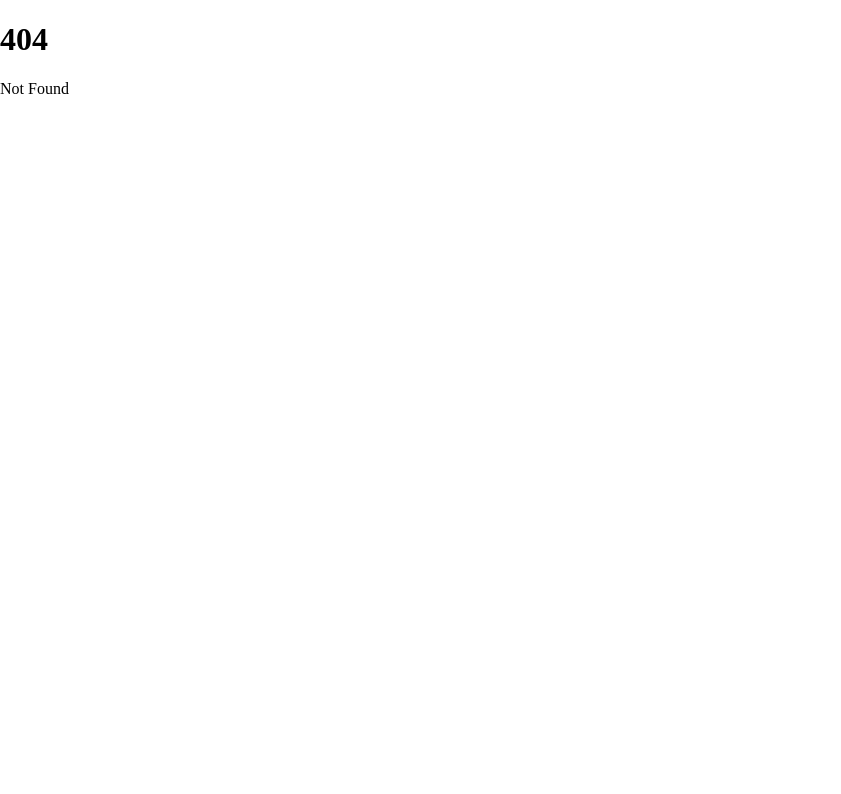
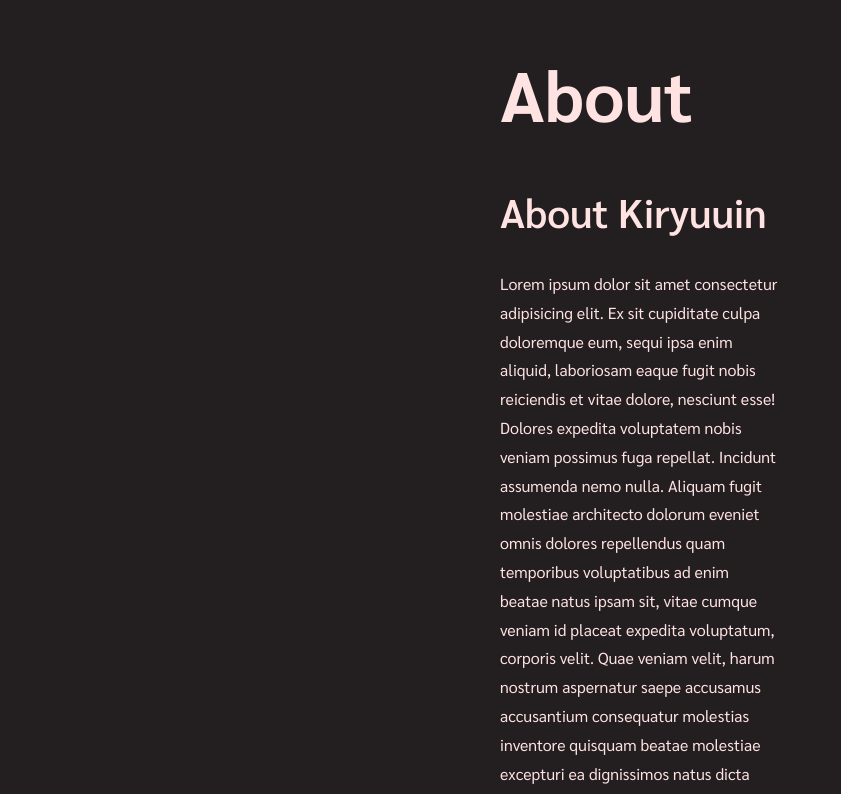
Before and after one commit to KiryuuinNFB/KiryuuinNet, a SvelteKit app in the folder Kiryuuinnet/front/Kiryuuinnet/: page /about in a window 1280 px wide. Before the commit this address had no page. Shown: the top 794 px of the page, without its empty margins (0-841 px from the left). Built offline with nearby package versions, Linux system fonts and the light colour scheme.

Commit message:
added about me page

```diff
--- a/Kiryuuinnet/front/Kiryuuinnet/src/routes/(main)/+page.svelte
+++ b/Kiryuuinnet/front/Kiryuuinnet/src/routes/(main)/+page.svelte
@@ -1,5 +1,5 @@
 <script>
-	let sitetitle = "Kafkarchive";
+	let sitetitle = "Kiryuuinnet";
 	import Heading from "../head.svelte"
 </script>
 
@@ -7,7 +7,7 @@
 
 <body>
     <div class="content">
-        <h1 class="topic">Kiryuuin.net</h1>
-        <p class="walloftext">ดดดด</p>
+        <h1 class="topic">site title</h1>
+        <p class="walloftext">Lorem ipsum dolor sit amet consectetur adipisicing elit. Perferendis expedita, unde necessitatibus fuga aperiam dolores temporibus voluptatibus voluptatem ducimus dignissimos! Voluptatibus deleniti minus laboriosam ipsam reiciendis et, fugiat, sequi repellendus ullam voluptatum iure fuga corporis beatae atque natus blanditiis velit, ut nisi saepe eius eligendi veritatis? Animi quia ab tenetur ipsa necessitatibus suscipit? Ut animi rerum vero, necessitatibus nisi ullam.</p>
     </div>
 </body>
--- /dev/null
+++ b/Kiryuuinnet/front/Kiryuuinnet/src/routes/(main)/about/+page.svelte
@@ -0,0 +1,18 @@
+<script>
+	let sitetitle = "About | Kiryuuinnet";
+	import Heading from "../../head.svelte"
+</script>
+
+<Heading bind:SiteHead={sitetitle}/>
+
+<body>
+	<div class="content">
+		<h1 class="topic">About</h1>
+		<h2 class="subtopic">About Kiryuuin</h2>
+		<div class="walloftext">
+			<p>
+				Lorem ipsum dolor sit amet consectetur adipisicing elit. Ex sit cupiditate culpa doloremque eum, sequi ipsa enim aliquid, laboriosam eaque fugit nobis reiciendis et vitae dolore, nesciunt esse! Dolores expedita voluptatem nobis veniam possimus fuga repellat. Incidunt assumenda nemo nulla. Aliquam fugit molestiae architecto dolorum eveniet omnis dolores repellendus quam temporibus voluptatibus ad enim beatae natus ipsam sit, vitae cumque veniam id placeat expedita voluptatum, corporis velit. Quae veniam velit, harum nostrum aspernatur saepe accusamus accusantium consequatur molestias inventore quisquam beatae molestiae excepturi ea dignissimos natus dicta quidem iure. Tenetur dolores, corporis in repudiandae ex totam reiciendis eveniet illum nemo aliquam asperiores rem quas modi vero consequatur perspiciatis dignissimos cupiditate animi maxime delectus laborum enim? Expedita commodi porro eos itaque.
+			</p>
+		</div>
+	</div>
+</body>
--- a/Kiryuuinnet/front/Kiryuuinnet/src/routes/head.svelte
+++ b/Kiryuuinnet/front/Kiryuuinnet/src/routes/head.svelte
@@ -1,6 +1,4 @@
 <script>
-
-
     export let SiteHead;
 </script>
 
--- a/Kiryuuinnet/front/Kiryuuinnet/static/themes/dark.css
+++ b/Kiryuuinnet/front/Kiryuuinnet/static/themes/dark.css
@@ -6,14 +6,65 @@
 
 body {
     min-height: 60vh;
-    background-color: #ffffff;
+    background-color: var(--main);
     margin: 0px;
     padding: 0px;
 }
 
+:root {
+    --accent: #ffe2e2;
+    --highlight-color: #ffe2e2;
+    --highlight-text-color: #231e20;
+    --main: #231e20;
+}
+
+:root::-webkit-scrollbar {
+    width: 6px;
+
+    -webkit-transition: 0.5s;
+    transition: 0.5s;
+  }
+
+:root::-webkit-scrollbar-track {
+    background: #170a10;
+  }
+
+:root::-webkit-scrollbar-thumb {
+    background: #260f1a;
+    border-radius: 2px;
+
+  }
+
+:root::-webkit-scrollbar-thumb:hover {
+    background: var(--highlight-color);
+  }
+
+::selection {
+    background: var(--highlight-color);
+    color: var(--highlight-text-color);
+  }
+
+.content {
+    font-family: Sarabun, Arial;
+    color: var(--accent);
+    margin-top: 30px;
+    margin-left: 500px;
+    margin-right: 500px;
+}
+
+.topic {
+    font-family: Sarabun, Arial;
+    font-size: 70px;
+    font-weight: 700;
+}
+
+.subtopic {
+    font-size: 40px;
+    font-weight: 600;
+}
+
 .walloftext {
     font-family: Sarabun, Arial;
-    color: #000000;
     font-size: 16px;
     line-height: 1.8;
 }
```
Also changed, not shown: Kiryuuinnet/front/Kiryuuinnet/src/routes/(main)/empty/+page.svelte (added, +14 -0 lines).
